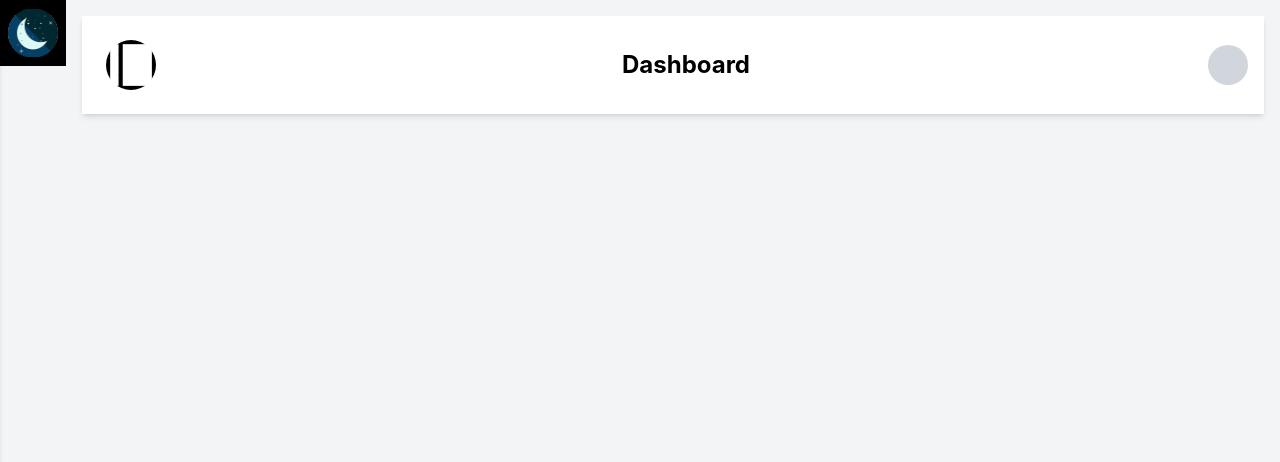
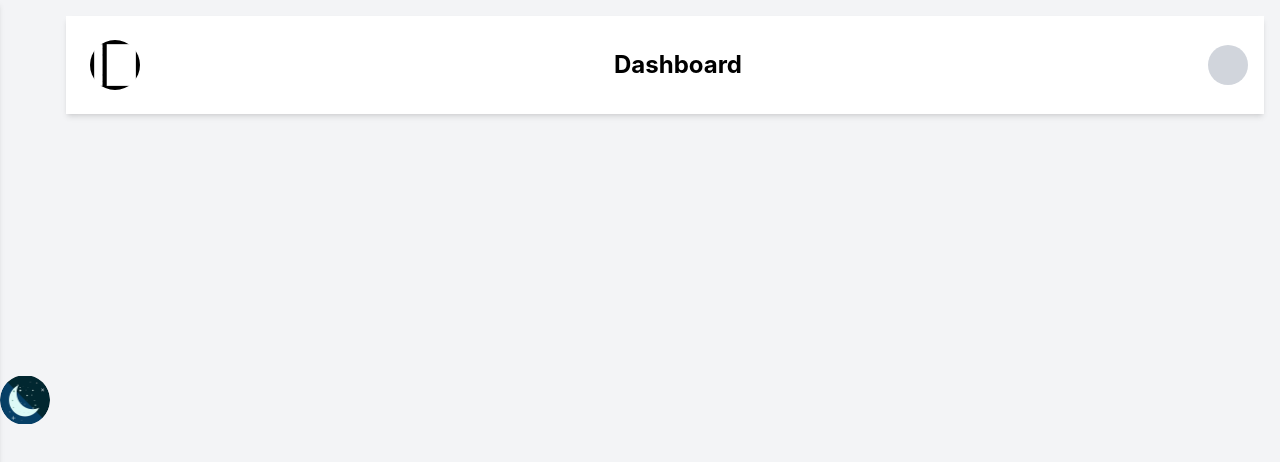
Before and after one commit to MikeMikey2/Projet-NGC, a React (Vite) app in the folder Front-end/mon-projet-react/: page /dashboard in a window 1280 px wide. Shown: the top 462 px of the page. Built offline with nearby package versions, Linux system fonts and the light colour scheme.

Commit message:
commit10

```diff
--- a/Front-end/mon-projet-react/src/Component/Dashboard/Dashboard.tsx
+++ b/Front-end/mon-projet-react/src/Component/Dashboard/Dashboard.tsx
@@ -39,9 +39,9 @@
                 </ul>
             </div>
                     {/*Darkmode button*/}
-                       {darkmode?( <button className="p-2 bg-black self-start " onClick={()=>setDarkmode(false)}><img src={sun_icon} alt="Sun" className="img"/></button> )
+                       {darkmode?( <button  onClick={()=>setDarkmode(false)}><img src={sun_icon} alt="Sun" className="img"/></button> )
 
-                       :(<button className="p-2 bg-black self-start" onClick={()=>setDarkmode(true)}><img src={moon_icon} alt="Moon" className="img"/></button>
+                       :(<button  onClick={()=>setDarkmode(true)}><img src={moon_icon} alt="Moon" className="img"/></button>
 
                        )}
             {/* Main content */}
```
